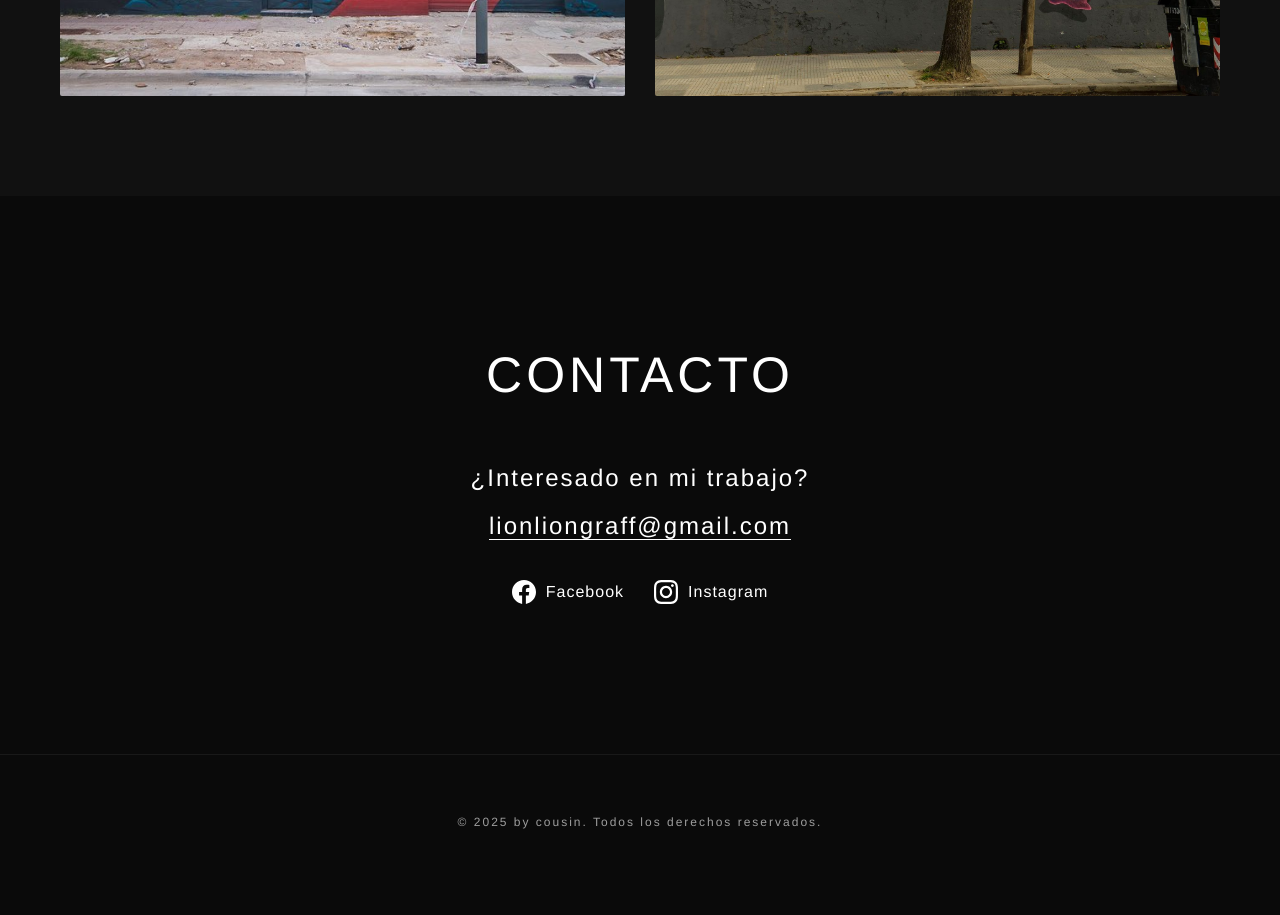
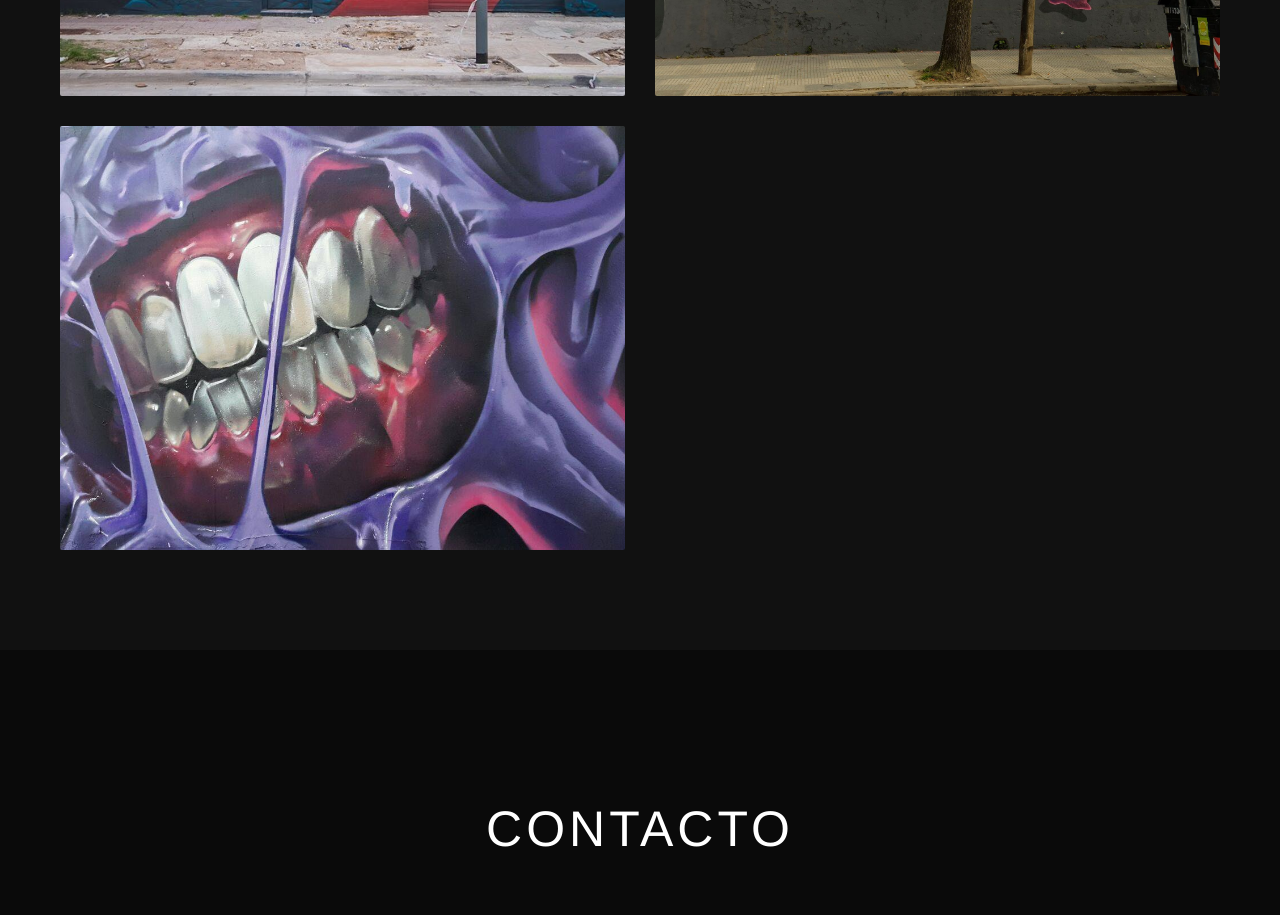
Before and after one commit to LucasOrcinoli/Lion, a plain HTML site: page index.html in a window 1280 px wide. Shown: the part 5440-6355 px from the top of the page. Before the commit the page ends 6329 px from the top, so only its background shows below. Drawn offline with Linux system fonts and the light colour scheme.

Commit message:
Se agrego +1 img

```diff
--- a/index.html
+++ b/index.html
@@ -650,6 +650,15 @@
                     <div class="gallery-description">Pintura • 2019</div>
                 </div>
             </div>
+
+            <div class="gallery-item" onclick="openModal(6)">
+                <img src="lion1.jpg" alt="Obra 17">
+                <div class="gallery-overlay">
+                    <div class="gallery-title">Resonancias</div>
+                    <div class="gallery-description">Pintura • 2023</div>
+                </div>
+            </div>
+
         </div>
     </section>
 
```
